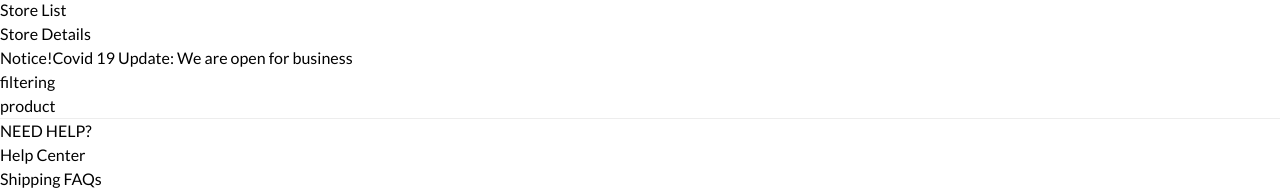
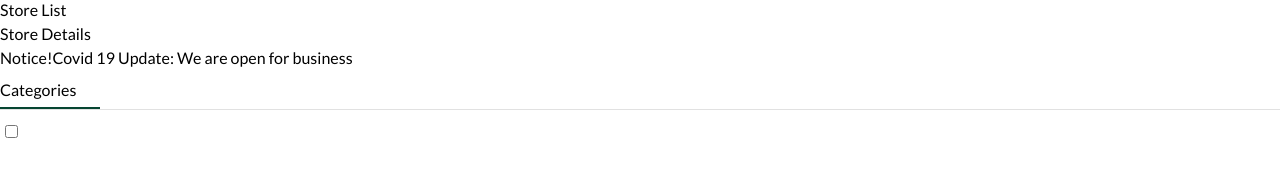
Before and after one commit to Book-Trekker/bookio-client, a React (Create React App) app: page /shop in a window 1280 px wide. Shown: the part 693-883 px from the top of the page. Built offline with nearby package versions, Linux system fonts and the light colour scheme; what @material-tailwind/react would draw is missing.

Commit message:
add shop page filtering section

```diff
--- a/package.json
+++ b/package.json
@@ -14,6 +14,7 @@
     "react-dom": "^18.2.0",
     "react-icons": "^4.6.0",
     "react-rating": "^2.0.5",
+    "react-rating-stars-component": "^2.2.0",
     "react-router-dom": "^6.6.0",
     "react-scripts": "5.0.1",
     "react-slick": "^0.29.0",
--- /dev/null
+++ b/src/Pages/Shop/Filtering/Brand.jsx
@@ -0,0 +1,32 @@
+import React, { useState } from "react";
+import { Checkbox } from "@material-tailwind/react";
+
+const Brand = ({ brand, activeBrands, setActiveBrands }) => {
+  const [checked, setChecked] = useState(false);
+
+  const handleChange = () => {
+    setChecked((prev) => !prev);
+    if (activeBrands.includes(brand.toLocaleLowerCase())) {
+      const notExitCategory = activeBrands.filter(
+        (c) => c !== brand.toLocaleLowerCase()
+      );
+      setActiveBrands(notExitCategory);
+    } else {
+      setActiveBrands((prev) => [...prev, brand.toLocaleLowerCase()]);
+    }
+  };
+
+  return (
+    <div>
+      <Checkbox
+        className=""
+        id={brand}
+        onChange={handleChange}
+        label={brand}
+        checked={checked}
+      />
+    </div>
+  );
+};
+
+export default Brand;
--- /dev/null
+++ b/src/Pages/Shop/Filtering/FilterTitle.jsx
@@ -0,0 +1,11 @@
+import React, { Children } from "react";
+
+const FilterTitle = ({ children }) => {
+  return (
+    <h3 className="text-[20px] font-semibold text-[#000] FilterTitle">
+      {children}
+    </h3>
+  );
+};
+
+export default FilterTitle;
--- /dev/null
+++ b/src/Pages/Shop/Filtering/Filtering.jsx
@@ -0,0 +1,60 @@
+import React, { useState } from "react";
+import Rating from "react-rating";
+import ReactStars from "react-rating-stars-component";
+import { brands, category, Ratings, years } from "../../../utilities/Filtering";
+import Brand from "./Brand";
+import Category from "./category";
+import FilterTitle from "./FilterTitle";
+import SRating from "./SRating";
+import Year from "./Year";
+
+const Filtering = () => {
+  const [activeCategory, setActiveCategory] = useState([]);
+  const [activeBrands, setActiveBrands] = useState([]);
+  const [activeYears, setActiveYears] = useState([]);
+  const [activeRatings, setActiveRatings] = useState([]);
+
+  console.log("activeCategory", activeCategory);
+  return (
+    <div className="mx-4">
+      <div>
+        <div className="category border-2 border-[#e6e6e6] px-5 py-2 mb-5">
+          <FilterTitle>Categories</FilterTitle>
+          {category.map((cate, index) => (
+            <Category
+              key={index}
+              {...{ cate, activeCategory, setActiveCategory }}
+            />
+          ))}
+        </div>
+
+        <div className="price border-2 border-[#e6e6e6] px-5 py-2 mb-5">
+          <FilterTitle>Price</FilterTitle>
+        </div>
+        <div className="brand border-2 border-[#e6e6e6] px-5 py-2 mb-5">
+          <FilterTitle>Brands</FilterTitle>
+          {brands.map((brand, index) => (
+            <Brand key={index} {...{ brand, activeBrands, setActiveBrands }} />
+          ))}
+        </div>
+        <div className="years border-2 border-[#e6e6e6] px-5 py-2 mb-5">
+          <FilterTitle>Years</FilterTitle>
+          {years.map((year, index) => (
+            <Year key={index} {...{ year, activeYears, setActiveYears }} />
+          ))}
+        </div>
+        <div className="years border-2 border-[#e6e6e6] px-5 py-2 mb-5">
+          <FilterTitle>Ratings</FilterTitle>
+          {Ratings.map((rating, index) => (
+            <SRating
+              key={index}
+              {...{ rating, activeRatings, setActiveRatings }}
+            />
+          ))}
+        </div>
+      </div>
+    </div>
+  );
+};
+
+export default Filtering;
--- /dev/null
+++ b/src/Pages/Shop/Filtering/SRating.jsx
@@ -0,0 +1,45 @@
+import React, { useState } from "react";
+import { Checkbox } from "@material-tailwind/react";
+import ReactStars from "react-rating-stars-component";
+
+const SRating = ({ rating, activeRatings, setActiveRatings }) => {
+  const [checked, setChecked] = useState(false);
+
+  const handleChange = () => {
+    setChecked((prev) => !prev);
+    if (activeRatings.includes(rating.toLocaleLowerCase())) {
+      const notExitCategory = activeRatings.filter(
+        (c) => c !== rating.toLocaleLowerCase()
+      );
+      setActiveRatings(notExitCategory);
+    } else {
+      setActiveRatings((prev) => [...prev, rating.toLocaleLowerCase()]);
+    }
+  };
+  const ratingChanged = (newRating) => {
+    console.log(newRating);
+  };
+
+  const option = {
+    edit: false,
+    color: "#E1E1E1",
+    activeColor: "#FFAE2B",
+    isHalf: true,
+    size: window.innerWidth < 600 ? 20 : 25,
+    value: parseInt(rating),
+  };
+
+  return (
+    <div>
+      <Checkbox
+        className=""
+        id={rating}
+        onChange={handleChange}
+        label={<ReactStars {...option} onChange={ratingChanged} />}
+        checked={checked}
+      />
+    </div>
+  );
+};
+
+export default SRating;
--- /dev/null
+++ b/src/Pages/Shop/Filtering/Year.jsx
@@ -0,0 +1,32 @@
+import React, { useState } from "react";
+import { Checkbox } from "@material-tailwind/react";
+
+const Year = ({ year, activeYears, setActiveYears }) => {
+  const [checked, setChecked] = useState(false);
+
+  const handleChange = () => {
+    setChecked((prev) => !prev);
+    if (activeYears.includes(year.toLocaleLowerCase())) {
+      const notExitCategory = activeYears.filter(
+        (c) => c !== year.toLocaleLowerCase()
+      );
+      setActiveYears(notExitCategory);
+    } else {
+      setActiveYears((prev) => [...prev, year.toLocaleLowerCase()]);
+    }
+  };
+
+  return (
+    <div>
+      <Checkbox
+        className=""
+        id={year}
+        onChange={handleChange}
+        label={year}
+        checked={checked}
+      />
+    </div>
+  );
+};
+
+export default Year;
--- /dev/null
+++ b/src/Pages/Shop/Filtering/category.jsx
@@ -0,0 +1,32 @@
+import React, { useState } from "react";
+import { Checkbox } from "@material-tailwind/react";
+
+const Category = ({ cate, activeCategory, setActiveCategory }) => {
+  const [checked, setChecked] = useState(false);
+
+  const handleChange = () => {
+    setChecked((prev) => !prev);
+    if (activeCategory.includes(cate.toLocaleLowerCase())) {
+      const notExitCategory = activeCategory.filter(
+        (c) => c !== cate.toLocaleLowerCase()
+      );
+      setActiveCategory(notExitCategory);
+    } else {
+      setActiveCategory((prev) => [...prev, cate.toLocaleLowerCase()]);
+    }
+  };
+
+  return (
+    <div>
+      <Checkbox
+        className=""
+        id={cate}
+        onChange={handleChange}
+        label={cate}
+        checked={checked}
+      />
+    </div>
+  );
+};
+
+export default Category;
--- a/src/Pages/Shop/Products.jsx
+++ b/src/Pages/Shop/Products.jsx
@@ -1,10 +1,13 @@
 import React from "react";
+import Filtering from "./Filtering/Filtering";
 
 const Products = () => {
   return (
     <div>
       <div className="grid grid-cols-12 px-10">
-        <div className="col-span-3">filtering</div>
+        <div className="col-span-3">
+          <Filtering />
+        </div>
         <div className="col-span-9">product</div>
       </div>
     </div>
--- a/src/Pages/Shop/Shop.jsx
+++ b/src/Pages/Shop/Shop.jsx
@@ -1,6 +1,6 @@
 import React from "react";
 import Products from "./Products";
-
+import "../../style/Shop.css";
 const Shop = () => {
   return (
     <section className="shop_">
--- /dev/null
+++ b/src/style/Shop.css
@@ -0,0 +1,29 @@
+.category > div label {
+  padding: 5px !important;
+  color: #767a79;
+}
+
+.FilterTitle {
+  position: relative;
+  padding: 8px 0;
+  margin-bottom: 10px;
+}
+
+.FilterTitle::after {
+  content: "";
+  position: absolute;
+  width: 100%;
+  height: 1px;
+  background-color: #e1e1e1;
+  bottom: 0;
+  left: 0;
+}
+.FilterTitle::before {
+  content: "";
+  position: absolute;
+  width: 100px;
+  height: 3px;
+  background-color: #064532;
+  bottom: 0;
+  left: 0;
+}
--- /dev/null
+++ b/src/utilities/Filtering.js
@@ -0,0 +1,13 @@
+export const category = [
+  "Adventure",
+  "Romance",
+  "Supplements",
+  "Dresses",
+  "Phone",
+  "Gaming",
+  "Networking",
+];
+
+export const brands = ["Dental", "Doctol", "River", "Slocon", "Weleda", "Yoga"];
+export const years = ["2008", "2010", "2012"];
+export const Ratings = [5, 4, 3, 2, 1];
```
Also changed, not shown: 2 other files (tests, documents, lock files or other folders).
